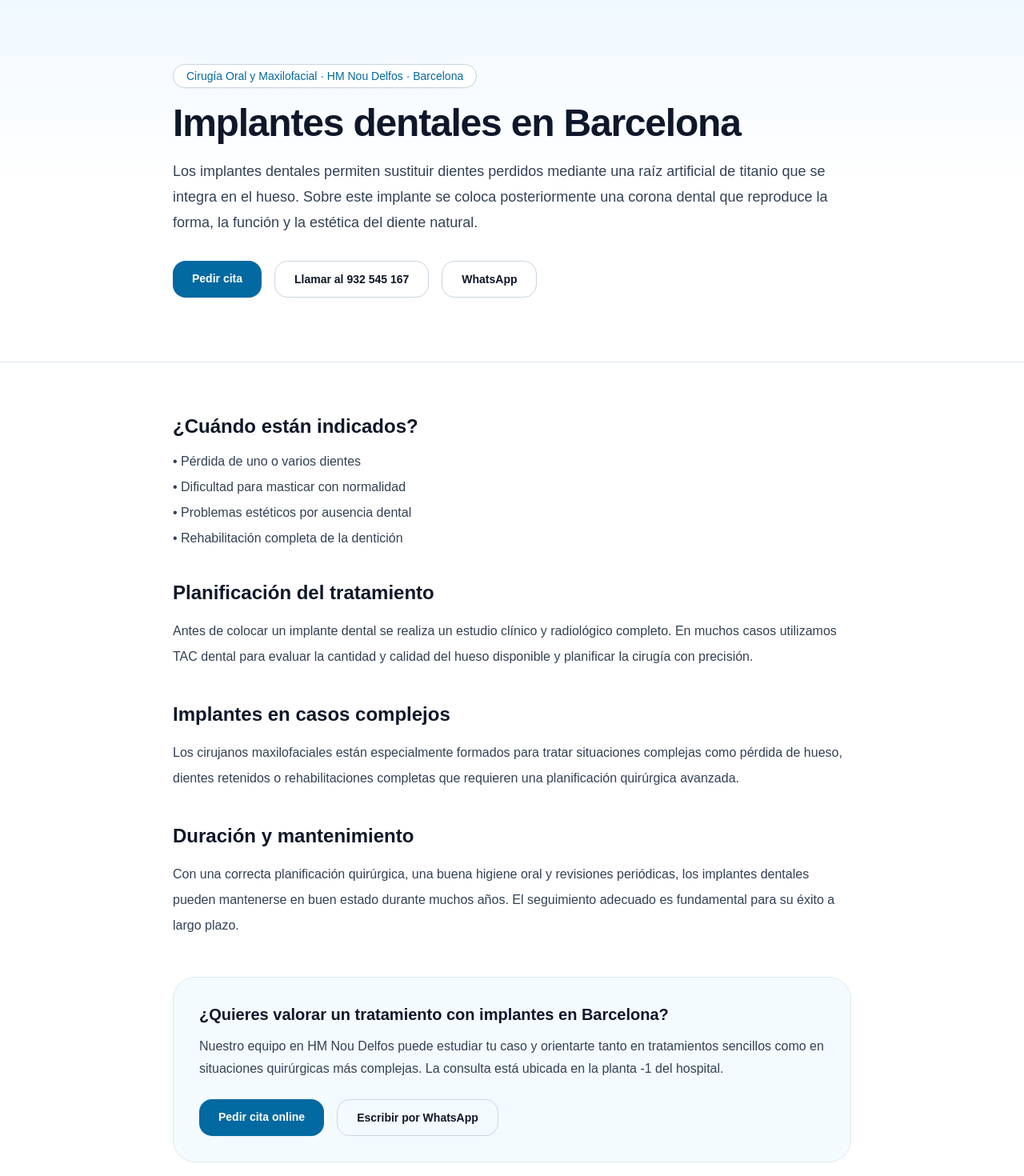
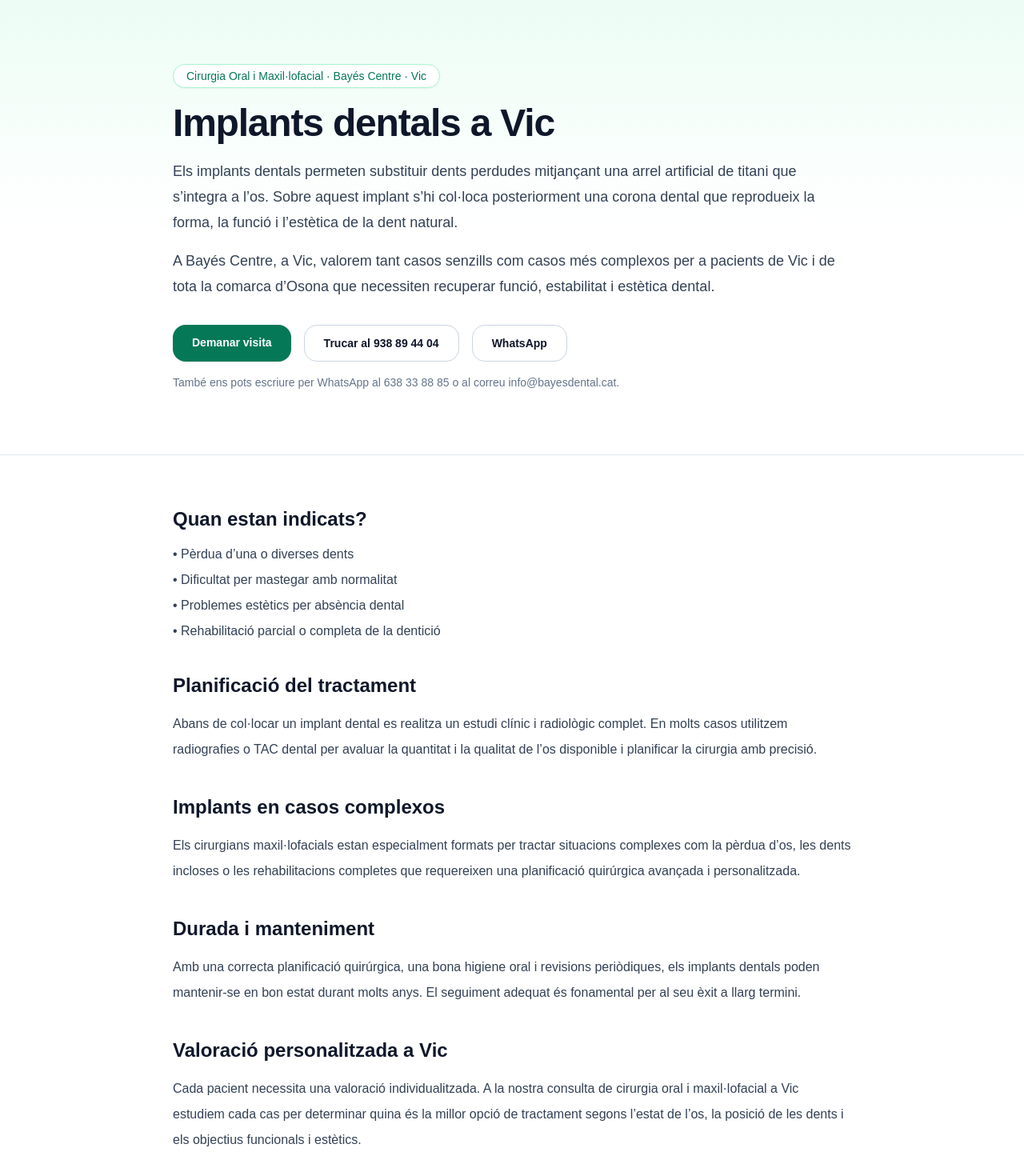
Before and after one commit to alfmgvg/maxilofacialvic, a Next.js app: page /implantes-dentales-barcelona in a window 1280 px wide. Shown: the top 1470 px of the page at 80% size. Built offline with nearby package versions, Linux system fonts and the light colour scheme.

Commit message:
Update page.js

```diff
--- a/app/implantes-dentales-barcelona/page.js
+++ b/app/implantes-dentales-barcelona/page.js
@@ -1,29 +1,34 @@
 export default function Page() {
-  const appointmentUrl =
-    'https://portaldelpaciente.hmhospitales.com/peticion-cita';
-
-  const hospitalPhone = '+34932545167';
-  const hospitalPhoneDisplay = '932 545 167';
-  const whatsappUrl = 'https://wa.me/34608944914';
-  const whatsappDisplay = '608 94 49 14';
+  const appointmentUrl = 'https://citaweb.bayesconsultori.cat/#/login';
+  const phoneHref = 'tel:+34938894404';
+  const phoneDisplay = '938 89 44 04';
+  const whatsappUrl = 'https://wa.me/34638338885';
+  const whatsappDisplay = '638 33 88 85';
+  const email = 'info@bayesdental.cat';
 
   return (
-    <main className="min-h-screen bg-white pb-24 text-slate-900 selection:bg-sky-100">
-      <section className="border-b border-slate-200 bg-gradient-to-b from-sky-50 via-white to-white">
+    <main className="min-h-screen bg-white pb-24 text-slate-900 selection:bg-emerald-100">
+      <section className="border-b border-slate-200 bg-gradient-to-b from-emerald-50 via-white to-white">
         <div className="mx-auto max-w-4xl px-6 py-16 lg:py-20">
-          <span className="inline-flex rounded-full border border-slate-300 bg-white px-4 py-1 text-sm font-medium text-sky-700 shadow-sm">
-            Cirugía Oral y Maxilofacial · HM Nou Delfos · Barcelona
+          <span className="inline-flex rounded-full border border-emerald-200 bg-white px-4 py-1 text-sm font-medium text-emerald-700 shadow-sm">
+            Cirurgia Oral i Maxil·lofacial · Bayés Centre · Vic
           </span>
 
           <h1 className="mt-5 text-4xl font-bold tracking-tight text-slate-900 lg:text-5xl">
-            Implantes dentales en Barcelona
+            Implants dentals a Vic
           </h1>
 
           <p className="mt-5 text-lg leading-8 text-slate-700">
-            Los implantes dentales permiten sustituir dientes perdidos mediante una raíz
-            artificial de titanio que se integra en el hueso. Sobre este implante se coloca
-            posteriormente una corona dental que reproduce la forma, la función y la estética
-            del diente natural.
+            Els implants dentals permeten substituir dents perdudes mitjançant una arrel
+            artificial de titani que s’integra a l’os. Sobre aquest implant s’hi col·loca
+            posteriorment una corona dental que reprodueix la forma, la funció i l’estètica
+            de la dent natural.
+          </p>
+
+          <p className="mt-4 text-lg leading-8 text-slate-700">
+            A Bayés Centre, a Vic, valorem tant casos senzills com casos més complexos per
+            a pacients de Vic i de tota la comarca d’Osona que necessiten recuperar funció,
+            estabilitat i estètica dental.
           </p>
 
           <div className="mt-8 flex flex-wrap gap-4">
@@ -31,76 +36,90 @@ export default function Page() {
               href={appointmentUrl}
               target="_blank"
               rel="noopener noreferrer"
-              className="rounded-2xl bg-sky-700 px-6 py-3 text-sm font-semibold text-white shadow-sm transition hover:bg-sky-800"
+              className="rounded-2xl bg-emerald-700 px-6 py-3 text-sm font-semibold text-white shadow-sm transition hover:bg-emerald-800"
             >
-              Pedir cita
+              Demanar visita
             </a>
 
             <a
-              href={hospitalPhone}
-              className="rounded-2xl border border-slate-300 px-6 py-3 text-sm font-semibold text-slate-900 transition hover:bg-sky-50"
+              href={phoneHref}
+              className="rounded-2xl border border-slate-300 px-6 py-3 text-sm font-semibold text-slate-900 transition hover:bg-emerald-50"
             >
-              Llamar al {hospitalPhoneDisplay}
+              Trucar al {phoneDisplay}
             </a>
 
             <a
               href={whatsappUrl}
               target="_blank"
               rel="noopener noreferrer"
-              className="rounded-2xl border border-slate-300 px-6 py-3 text-sm font-semibold text-slate-900 transition hover:bg-sky-50"
+              className="rounded-2xl border border-slate-300 px-6 py-3 text-sm font-semibold text-slate-900 transition hover:bg-emerald-50"
             >
               WhatsApp
             </a>
           </div>
+
+          <p className="mt-4 text-sm text-slate-500">
+            També ens pots escriure per WhatsApp al {whatsappDisplay} o al correu {email}.
+          </p>
         </div>
       </section>
 
       <section className="mx-auto max-w-4xl px-6 py-16">
         <h2 className="text-2xl font-semibold text-slate-900">
-          ¿Cuándo están indicados?
+          Quan estan indicats?
         </h2>
         <ul className="mt-4 space-y-2 text-slate-700">
-          <li>• Pérdida de uno o varios dientes</li>
-          <li>• Dificultad para masticar con normalidad</li>
-          <li>• Problemas estéticos por ausencia dental</li>
-          <li>• Rehabilitación completa de la dentición</li>
+          <li>• Pèrdua d’una o diverses dents</li>
+          <li>• Dificultat per mastegar amb normalitat</li>
+          <li>• Problemes estètics per absència dental</li>
+          <li>• Rehabilitació parcial o completa de la dentició</li>
         </ul>
 
         <h2 className="mt-10 text-2xl font-semibold text-slate-900">
-          Planificación del tratamiento
+          Planificació del tractament
         </h2>
         <p className="mt-4 leading-8 text-slate-700">
-          Antes de colocar un implante dental se realiza un estudio clínico y radiológico
-          completo. En muchos casos utilizamos TAC dental para evaluar la cantidad y calidad
-          del hueso disponible y planificar la cirugía con precisión.
+          Abans de col·locar un implant dental es realitza un estudi clínic i radiològic
+          complet. En molts casos utilitzem radiografies o TAC dental per avaluar la
+          quantitat i la qualitat de l’os disponible i planificar la cirurgia amb precisió.
         </p>
 
         <h2 className="mt-10 text-2xl font-semibold text-slate-900">
-          Implantes en casos complejos
+          Implants en casos complexos
         </h2>
         <p className="mt-4 leading-8 text-slate-700">
-          Los cirujanos maxilofaciales están especialmente formados para tratar situaciones
-          complejas como pérdida de hueso, dientes retenidos o rehabilitaciones completas
-          que requieren una planificación quirúrgica avanzada.
+          Els cirurgians maxil·lofacials estan especialment formats per tractar situacions
+          complexes com la pèrdua d’os, les dents incloses o les rehabilitacions completes
+          que requereixen una planificació quirúrgica avançada i personalitzada.
         </p>
 
         <h2 className="mt-10 text-2xl font-semibold text-slate-900">
-          Duración y mantenimiento
+          Durada i manteniment
         </h2>
         <p className="mt-4 leading-8 text-slate-700">
-          Con una correcta planificación quirúrgica, una buena higiene oral y revisiones
-          periódicas, los implantes dentales pueden mantenerse en buen estado durante muchos
-          años. El seguimiento adecuado es fundamental para su éxito a largo plazo.
+          Amb una correcta planificació quirúrgica, una bona higiene oral i revisions
+          periòdiques, els implants dentals poden mantenir-se en bon estat durant molts
+          anys. El seguiment adequat és fonamental per al seu èxit a llarg termini.
         </p>
 
-        <div className="mt-12 rounded-[28px] border border-slate-200 bg-sky-50/70 p-8">
+        <h2 className="mt-10 text-2xl font-semibold text-slate-900">
+          Valoració personalitzada a Vic
+        </h2>
+        <p className="mt-4 leading-8 text-slate-700">
+          Cada pacient necessita una valoració individualitzada. A la nostra consulta de
+          cirurgia oral i maxil·lofacial a Vic estudiem cada cas per determinar quina és
+          la millor opció de tractament segons l’estat de l’os, la posició de les dents i
+          els objectius funcionals i estètics.
+        </p>
+
+        <div className="mt-12 rounded-[28px] border border-emerald-100 bg-emerald-50/70 p-8">
           <h3 className="text-xl font-semibold text-slate-900">
-            ¿Quieres valorar un tratamiento con implantes en Barcelona?
+            Vols valorar un tractament amb implants dentals a Vic?
           </h3>
           <p className="mt-3 leading-7 text-slate-700">
-            Nuestro equipo en HM Nou Delfos puede estudiar tu caso y orientarte tanto en
-            tratamientos sencillos como en situaciones quirúrgicas más complejas. La consulta
-            está ubicada en la planta -1 del hospital.
+            El nostre equip a Bayés Centre pot estudiar el teu cas i orientar-te tant en
+            tractaments senzills com en situacions quirúrgiques més complexes. La consulta
+            està ubicada a la 3a planta del centre.
           </p>
 
           <div className="mt-6 flex flex-wrap gap-4">
@@ -108,18 +127,18 @@ export default function Page() {
               href={appointmentUrl}
               target="_blank"
               rel="noopener noreferrer"
-              className="rounded-2xl bg-sky-700 px-6 py-3 text-sm font-semibold text-white shadow-sm transition hover:bg-sky-800"
+              className="rounded-2xl bg-emerald-700 px-6 py-3 text-sm font-semibold text-white shadow-sm transition hover:bg-emerald-800"
             >
-              Pedir cita online
+              Demanar visita online
             </a>
 
             <a
               href={whatsappUrl}
               target="_blank"
               rel="noopener noreferrer"
-              className="rounded-2xl border border-slate-300 px-6 py-3 text-sm font-semibold text-slate-900 transition hover:bg-sky-100"
+              className="rounded-2xl border border-slate-300 px-6 py-3 text-sm font-semibold text-slate-900 transition hover:bg-emerald-100"
             >
-              Escribir por WhatsApp
+              Escriure per WhatsApp
             </a>
           </div>
         </div>
```
